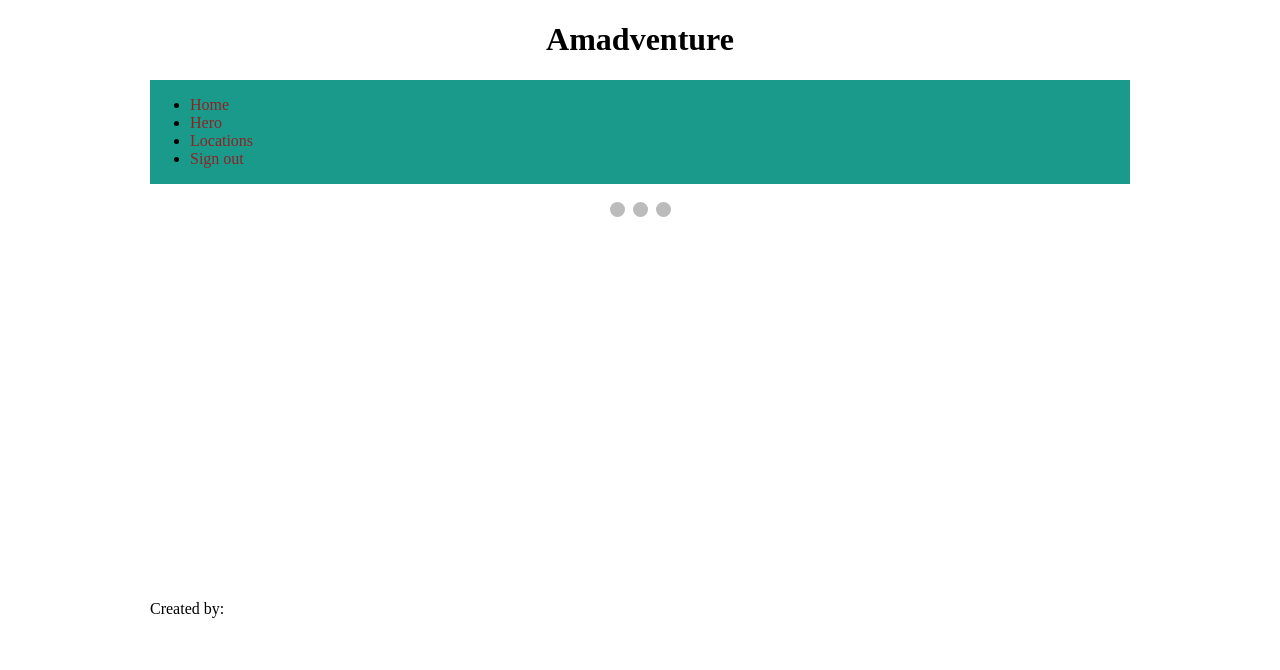
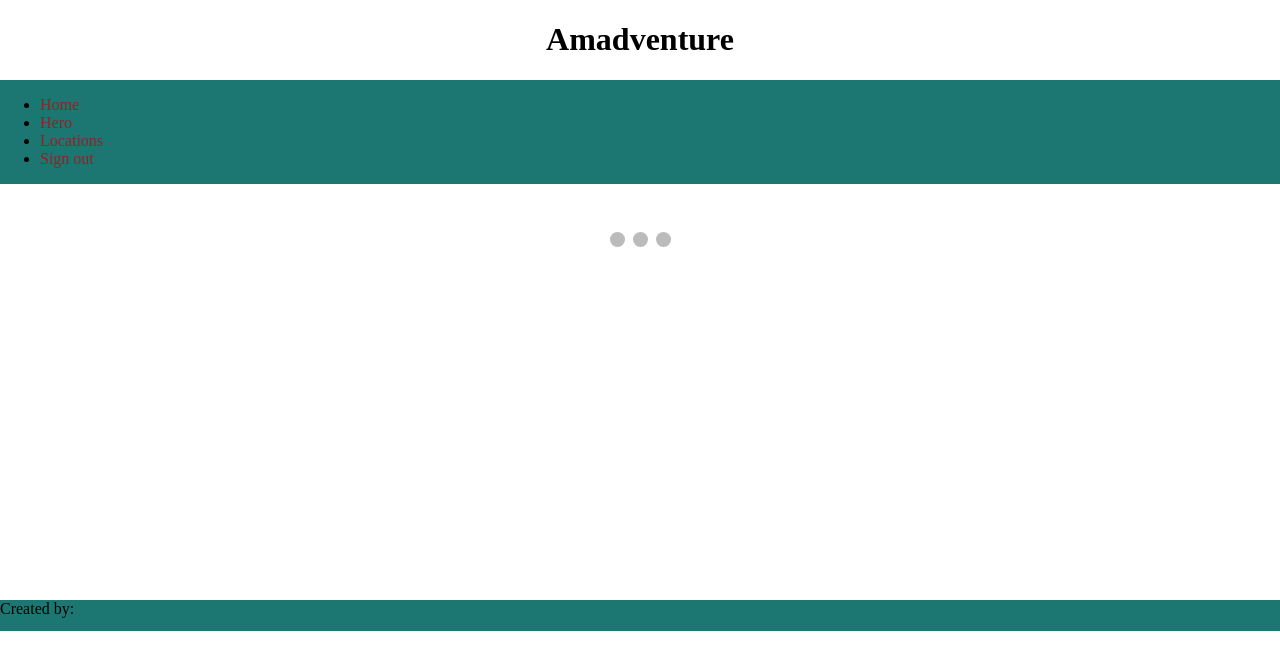
Before and after one commit to michal-mietus/amadventure-alfa, a Django app: page / in a window 1280 px wide. Shown: the top 670 px of the page. Run offline with Django 3.2, Linux system fonts and the light colour scheme; the visitor is signed in with stand-in values (Sample User, id 1).

Commit message:
Changed bg-color, removed space between screen, added padding to main.

```diff
--- a/static/styles/base.css
+++ b/static/styles/base.css
@@ -5,8 +5,7 @@ body {
 .container {
     display: grid;
     grid-template-rows: [logo] 0.5fr [nav] 0.5fr [main] 4fr [footer] 0.3fr [end-footer];
-    grid-template-columns: 10px [main] 1fr [end-main] 10px;
-    max-width: 1000px;
+    grid-template-columns: [main] 1fr [end-main];
     margin: 0 auto;
 }
 
@@ -19,8 +18,7 @@ body {
 nav {
     grid-row: nav / main;
     grid-column: main / end-main;
-    background-color: #1A9A8B;
-    width: 100%;
+    background-color: #1c7773;
 }
 
 nav ul li a {
@@ -36,10 +34,12 @@ main {
     grid-row: main / footer;
     grid-column: main / end-main;
     width: 100%;
+    padding: 30px;
 }
 
 footer {
     grid-row: footer / end-footer;
     grid-column: main / end-main;
     width: 100%;
+    background-color: #1c7773;
 }
```
